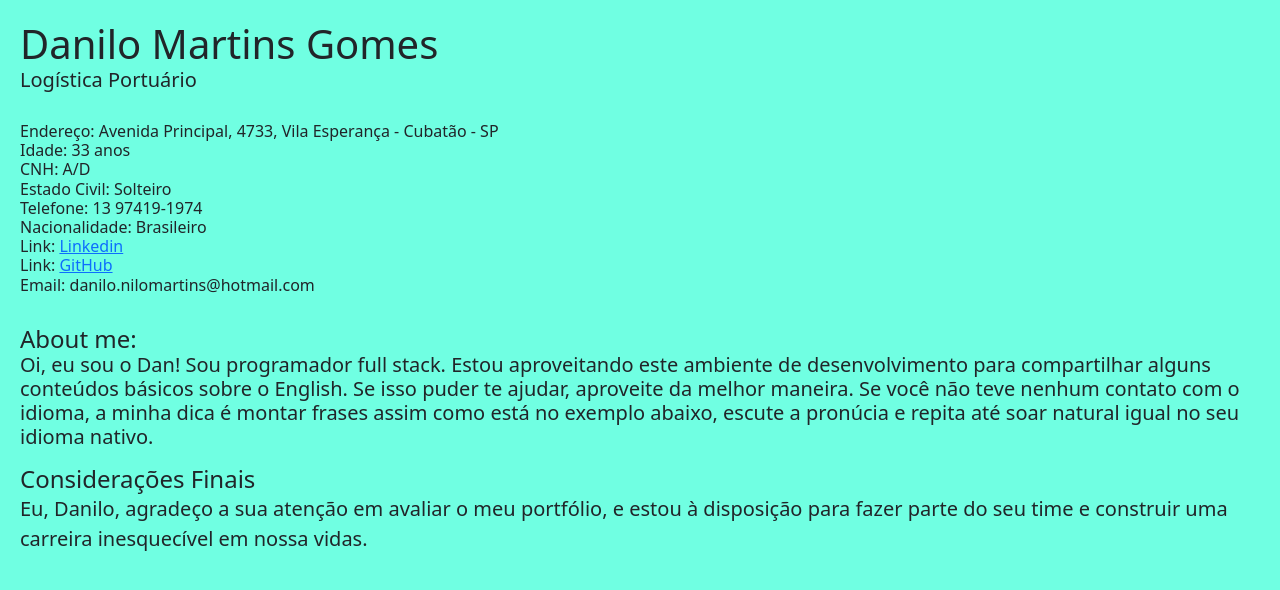
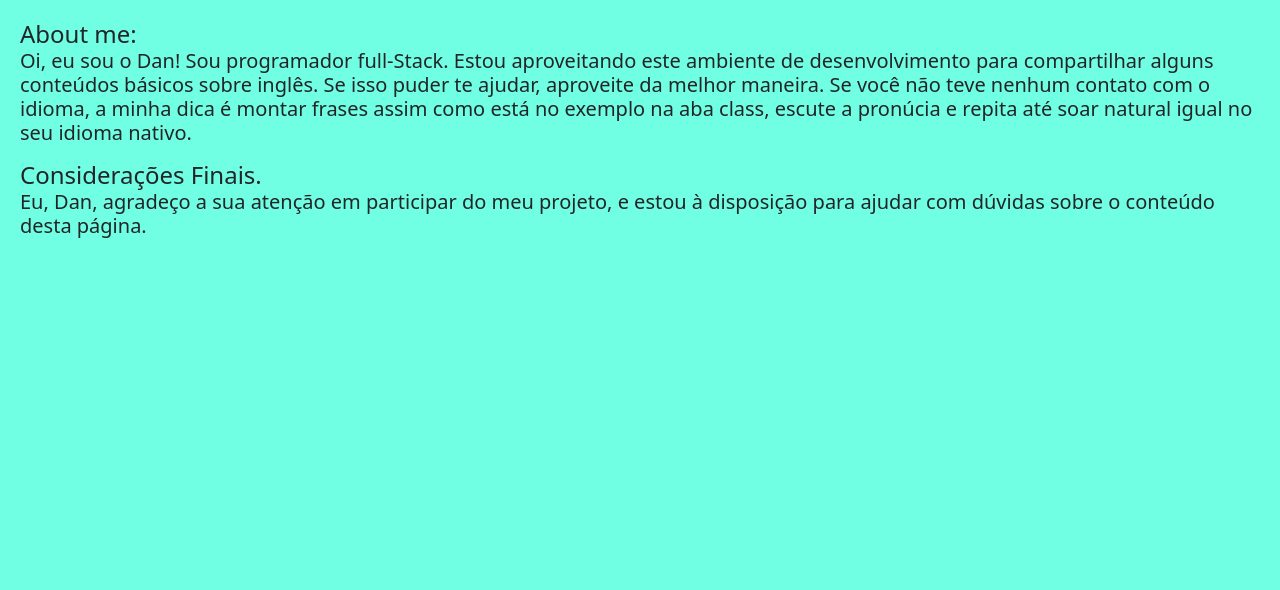
Before and after one commit to Danilo1010/english-project, a plain HTML site: page aboutme.html in a window 1280 px wide. Drawn offline with nearby package versions, Linux system fonts and the light colour scheme.

Commit message:
First updating 1.1

```diff
--- a/aboutme.html
+++ b/aboutme.html
@@ -16,8 +16,27 @@
 
 
 <body>
-      <header>
-            <nav class="pagetwo">
+    <div class="center">
+
+      <h4>About me:</h4>
+
+      <h5><p> Oi, eu sou o Dan! Sou programador full-Stack. Estou aproveitando este ambiente de desenvolvimento para compartilhar alguns conteúdos básicos sobre inglês. Se isso puder te ajudar, aproveite da melhor maneira. Se você não teve nenhum contato com o idioma, a minha dica é montar frases assim como está no exemplo na aba class, escute a pronúcia e repita  até soar natural igual no seu idioma nativo.</p></h5>
+
+
+
+      <h4>Considerações Finais.</h4>
+
+      <h5><p>Eu, Dan, agradeço a sua atenção em participar do meu projeto, e estou à disposição para ajudar com dúvidas sobre o conteúdo desta página.</p></h5>
+
+  </div><br/>
+
+</body>
+</html>
+
+
+     <!--
+
+                <nav class="pagetwo">
                     <h1>Danilo Martins Gomes</h1>
                 <div class="header">
                         <h5>Logística Portuário</h5><br/>
@@ -36,13 +55,12 @@
 
 
 
-    <div class="center">
 
-      <h4>About me:</h4>
 
-      <h5><p> Oi, eu sou o Dan! Sou programador full stack. Estou aproveitando este ambiente de desenvolvimento para compartilhar alguns conteúdos básicos sobre o English. Se isso puder te ajudar, aproveite da melhor maneira. Se você não teve nenhum contato com o idioma, a minha dica é montar frases assim como está no exemplo abaixo, escute a pronúcia e repita  até soar natural igual no seu idioma nativo.</p></h5>
 
-     <!--  <h5><p>Eu sou uma pessoa com muita experiência no ramo profissional, trabalho desde os meus 18 anos de idade,
+
+
+        <h5><p>Eu sou uma pessoa com muita experiência no ramo profissional, trabalho desde os meus 18 anos de idade,
       comecei na àrea do varejo, trabalhando com vendas de produtos diver em uma loja no centro da cidade. Depois
       fui trabalhar em uma padaria do meu bairro apenas para eu não ficar desempregado. Após um ano de trabalho,
       eu consegui uma vaga de emprego no PAT de Cubatão, para trabalhar na antiga Cosipa, no ramo da construção
@@ -139,14 +157,3 @@
   </div> <br/>
 
   <div class="end">  -->
-
-      <h4>Considerações Finais</h4>
-
-      <p>Eu, Danilo, agradeço a sua atenção em avaliar o meu portfólio, e estou à disposição para fazer parte do seu time e construir uma carreira inesquecível em nossa vidas.</p>
-
-  </div><br/>
-
-
-
-</body>
-</html>
```
